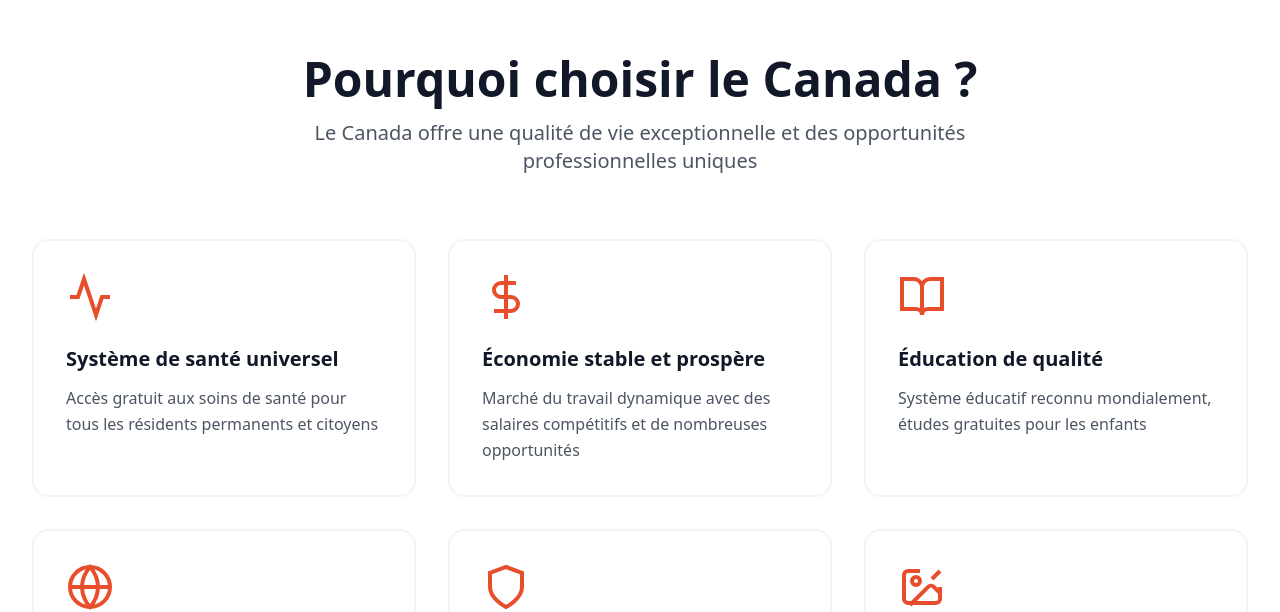
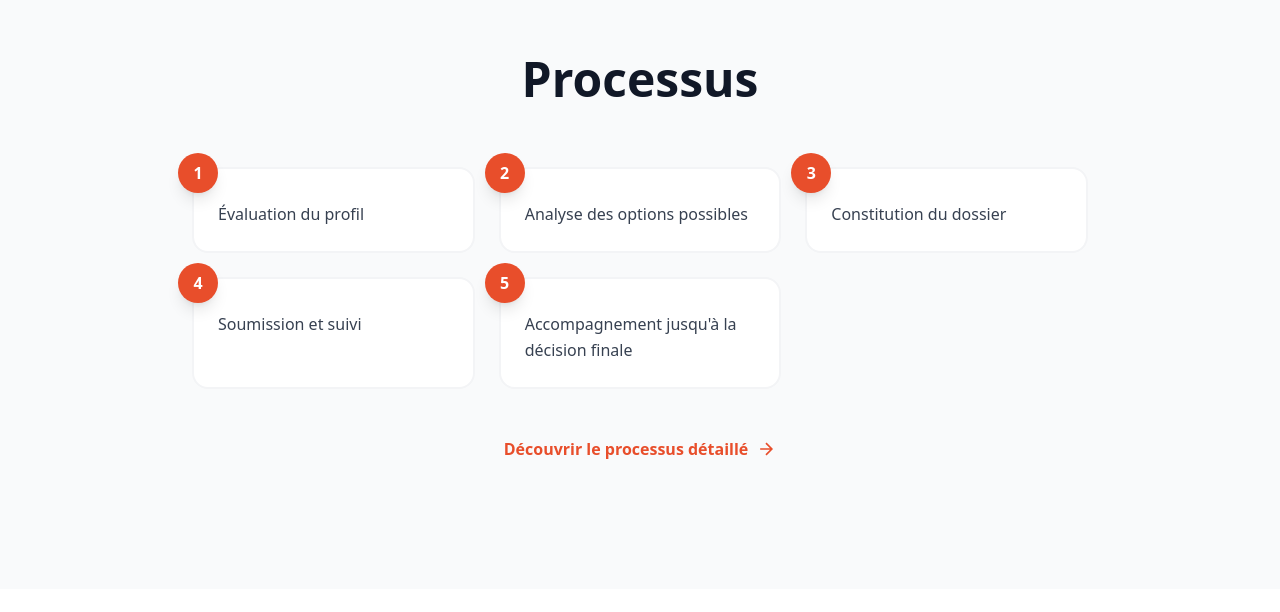
Before and after one commit to themoutaouakil/tanger, a Next.js app: page / in a window 1280 px wide. Shown: the part 1789-2401 px from the top of the page. Built offline with nearby package versions, Linux system fonts and the light colour scheme.

Commit message:
Add Processus section with DDD architecture (lines 8-13)

```diff
--- a/app/page.tsx
+++ b/app/page.tsx
@@ -1,6 +1,7 @@
 import Link from "next/link";
 import Image from "next/image";
 import WhyChooseUsSection from "@/components/WhyChooseUs/WhyChooseUsSection";
+import ProcessusSection from "@/components/Processus/ProcessusSection";
 
 export default function Home() {
   return (
@@ -97,6 +98,9 @@ export default function Home() {
       {/* Why Choose Us Section */}
       <WhyChooseUsSection />
 
+      {/* Processus Section */}
+      <ProcessusSection />
+
       {/* Benefits Section */}
       <section className="py-20 md:py-32" id="avantages">
         <div className="container">
--- /dev/null
+++ b/application/processus/ProcessusService.ts
@@ -0,0 +1,24 @@
+import { ProcessusContent } from "@/domain/processus/ProcessusContent";
+import { ProcessusContentVO } from "@/domain/processus/ProcessusContent";
+
+/**
+ * Application Service: ProcessusService
+ * Handles business logic for retrieving "Processus" content
+ */
+export class ProcessusService {
+  /**
+   * Get the "Processus" section content
+   */
+  getContent(): ProcessusContent {
+    return ProcessusContentVO.create(
+      "Processus",
+      [
+        "Évaluation du profil",
+        "Analyse des options possibles",
+        "Constitution du dossier",
+        "Soumission et suivi",
+        "Accompagnement jusqu'à la décision finale"
+      ]
+    );
+  }
+}
--- /dev/null
+++ b/components/Processus/ProcessusSection.tsx
@@ -0,0 +1,53 @@
+"use client";
+
+import Link from "next/link";
+import { ProcessusService } from "@/application/processus/ProcessusService";
+
+/**
+ * Presentation Component: ProcessusSection
+ * Displays the "Processus" section
+ */
+export default function ProcessusSection() {
+  const service = new ProcessusService();
+  const content = service.getContent();
+
+  return (
+    <section className="py-20 md:py-32 bg-gray-50" id="processus">
+      <div className="container">
+        <div className="text-center mb-16">
+          <h2 className="section-title">{content.title}</h2>
+        </div>
+
+        {/* Process Steps */}
+        <div className="max-w-4xl mx-auto">
+          <div className="grid md:grid-cols-2 lg:grid-cols-3 gap-6 mb-12">
+            {content.steps.map((step, idx) => (
+              <div
+                key={idx}
+                className="relative p-6 bg-white border-2 border-gray-100 rounded-2xl card-hover"
+              >
+                <div className="absolute -top-4 -left-4 w-10 h-10 bg-primary rounded-full flex items-center justify-center text-white font-bold shadow-lg">
+                  {idx + 1}
+                </div>
+                <p className="text-gray-700 font-medium leading-relaxed pt-2">{step}</p>
+              </div>
+            ))}
+          </div>
+
+          {/* Link to detailed process page */}
+          <div className="text-center">
+            <Link
+              href="/processus"
+              className="inline-flex items-center gap-2 text-primary font-semibold hover:gap-3 transition-all"
+            >
+              Découvrir le processus détaillé
+              <svg className="w-5 h-5" viewBox="0 0 24 24" fill="none" stroke="currentColor" strokeWidth="2">
+                <path d="M5 12h14M12 5l7 7-7 7"/>
+              </svg>
+            </Link>
+          </div>
+        </div>
+      </div>
+    </section>
+  );
+}
--- /dev/null
+++ b/domain/processus/ProcessusContent.ts
@@ -0,0 +1,32 @@
+/**
+ * Domain Entity: ProcessusContent
+ * Represents the "Processus" section content
+ */
+export interface ProcessusContent {
+  title: string;
+  steps: string[];
+}
+
+/**
+ * Domain Value Object: Creates a valid ProcessusContent
+ */
+export class ProcessusContentVO {
+  private constructor(
+    public readonly title: string,
+    public readonly steps: string[]
+  ) {
+    if (!title || title.trim().length === 0) {
+      throw new Error("Title cannot be empty");
+    }
+    if (!steps || steps.length === 0) {
+      throw new Error("Steps cannot be empty");
+    }
+    if (steps.some(s => !s || s.trim().length === 0)) {
+      throw new Error("All steps must be non-empty");
+    }
+  }
+
+  static create(title: string, steps: string[]): ProcessusContent {
+    return new ProcessusContentVO(title, steps);
+  }
+}
```
